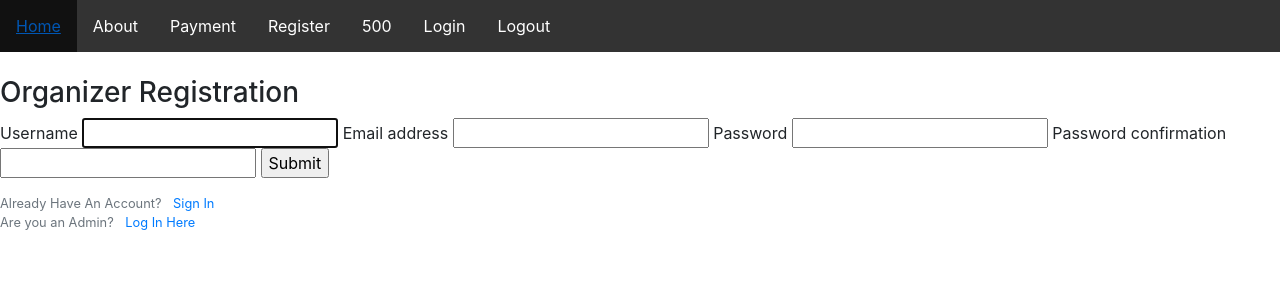
After one commit to alvinjiang32/CS_160, a Django app: page /register/ in a window 1280 px wide. The commit adds this page. Shown: the top 300 px of the page. Run offline with Django 3.2, Linux system fonts and the light colour scheme; some libraries are stand-ins or nearby versions.

Commit message:
Created creditcard.html, login.html, register.html, added Payment(), CreateUserForm(), LogUserInForm() in forms.py, created CreditCard in models.py, created login(), logoutUser(), creditcard(), register().

```diff
--- /dev/null
+++ b/meetup/forms.py
@@ -0,0 +1,24 @@
+from django.db import models
+from django.contrib.auth.models import User
+from django.db.models.signals import post_save
+from django.dispatch import receiver
+from django.forms import forms, ModelForm
+from .models import CreditCard
+from django.contrib.auth.forms import UserCreationForm
+
+
+class PaymentForm(ModelForm):
+    class Meta:
+        model = CreditCard
+        fields = '__all__'
+
+class CreateUserForm(UserCreationForm):
+    class Meta:
+        model = User
+        fields = ['username', 'email', 'password1', 'password2']
+
+
+class LogUserInForm(UserCreationForm):
+    class Meta:
+        model = User
+        fields = ['username', 'password']
--- a/meetup/templates/meetup/base.html
+++ b/meetup/templates/meetup/base.html
@@ -1,18 +1,14 @@
 {% load static %}
 
-<!DOCTYPE html>
+
 <html lang="en">
 <head>
     <!-- Required meta tags for Bootstrap -->
     <meta charset="utf-8">
-    <meta name="viewport"
-          content="width=device-width, initial-scale=1, shrink-to-fit=no">
+    <meta name="viewport" content="width=device-width, initial-scale=1, shrink-to-fit=no">
 
     <!-- Bootstrap CSS -->
-    <link rel="stylesheet"
-          href="https://maxcdn.bootstrapcdn.com/bootstrap/4.0.0/css/bootstrap.min.css"
-          integrity="sha384-Gn5384xqQ1aoWXA+058RXPxPg6fy4IWvTNh0E263XmFcJlSAwiGgFAW/dAiS6JXm"
-          crossorigin="anonymous">
+    <link rel="stylesheet" href="https://maxcdn.bootstrapcdn.com/bootstrap/4.0.0/css/bootstrap.min.css" integrity="sha384-Gn5384xqQ1aoWXA+058RXPxPg6fy4IWvTNh0E263XmFcJlSAwiGgFAW/dAiS6JXm" crossorigin="anonymous">
 
     <!-- Our CSS -->
     <link rel="stylesheet" type="text/css"
@@ -24,26 +20,25 @@
         <title>Meetup!</title>
     {% endif %}
 </head>
-<body>
+<nav>
     <ul>
       <li><a href="{% url 'meetup-home' %}">Home</a></li>
       <li><a href="{% url 'meetup-about' %}">About</a></li>
-      <li><a href="#">TBD</a></li>
-      <li><a href="#">TBD</a></li>
+        <li><a href="{% url 'meetup-creditcard' %}">Payment</a></li>
+      <li><a href="{% url 'meetup-register' %}">Register</a></li>
+        <li><a href="{% url 'meetup-creditcard' %}">500</a></li>
+        <li><a href="{% url 'meetup-login' %}">Login</a></li>
+        <li><a href="{% url 'meetup-logout' %}">Logout</a></li>
     </ul>
+
     <br>
-
-    {% block content %}{% endblock %}
+    <div class="container"></div>
+        {% block content %}{% endblock %}
+    </nav>
 
     <!-- JavaScript for Bootstrap -->
-    <script src="https://code.jquery.com/jquery-3.2.1.slim.min.js"
-            integrity="sha384-KJ3o2DKtIkvYIK3UENzmM7KCkRr/rE9/Qpg6aAZGJwFDMVNA/GpGFF93hXpG5KkN"
-            crossorigin="anonymous"></script>
-    <script src="https://cdnjs.cloudflare.com/ajax/libs/popper.js/1.12.9/umd/popper.min.js"
-            integrity="sha384-ApNbgh9B+Y1QKtv3Rn7W3mgPxhU9K/ScQsAP7hUibX39j7fakFPskvXusvfa0b4Q"
-            crossorigin="anonymous"></script>
-    <script src="https://maxcdn.bootstrapcdn.com/bootstrap/4.0.0/js/bootstrap.min.js"
-            integrity="sha384-JZR6Spejh4U02d8jOt6vLEHfe/JQGiRRSQQxSfFWpi1MquVdAyjUar5+76PVCmYl"
-            crossorigin="anonymous"></script>
-</body>
+    <script src="https://code.jquery.com/jquery-3.2.1.slim.min.js" integrity="sha384-KJ3o2DKtIkvYIK3UENzmM7KCkRr/rE9/Qpg6aAZGJwFDMVNA/GpGFF93hXpG5KkN" crossorigin="anonymous"></script>
+    <script src="https://cdnjs.cloudflare.com/ajax/libs/popper.js/1.12.9/umd/popper.min.js" integrity="sha384-ApNbgh9B+Y1QKtv3Rn7W3mgPxhU9K/ScQsAP7hUibX39j7fakFPskvXusvfa0b4Q" crossorigin="anonymous"></script>
+    <script src="https://maxcdn.bootstrapcdn.com/bootstrap/4.0.0/js/bootstrap.min.js" integrity="sha384-JZR6Spejh4U02d8jOt6vLEHfe/JQGiRRSQQxSfFWpi1MquVdAyjUar5+76PVCmYl" crossorigin="anonymous"></script>
+</div>
 </html>
--- /dev/null
+++ b/meetup/templates/meetup/register.html
@@ -0,0 +1,30 @@
+{% extends "meetup/base.html" %}
+
+{% block content %}
+<h3>Organizer Registration</h3>
+    <form method="POST" action="">
+        {% csrf_token %} <!-- token required for forms in Django -->
+        {% for field in form %}
+            {{field.label}}
+            {{field}}
+        {% endfor %}
+
+
+        <input type="submit" name="Create User">
+    </form>
+
+    <small class="text-muted">
+                Already Have An Account? <a class="ml-2"
+                                            href="/admin">Sign
+                In</a>
+            </small>
+
+            <div>
+            <small class="text-muted">
+                Are you an Admin? <a class="ml-2"
+                                            href="{% url 'meetup-login' %}">Log In Here</a>
+            </small>
+
+        </div>
+
+{% endblock content %}
--- a/meetup/urls.py
+++ b/meetup/urls.py
@@ -1,7 +1,14 @@
 from django.urls import path
 from . import views
+from django.contrib import admin
+from django.urls import path, include
+
 
 urlpatterns = [
     path('', views.home, name='meetup-home'),
     path('about/', views.about, name='meetup-about'),
+    path('login/', views.login, name="meetup-login"),
+    path('register/', views.register,name='meetup-register'),
+    path('creditcard/', views.creditcard, name='meetup-creditcard'),
+    path('logout/', views.logoutUser, name='meetup-logout'),
 ]
--- a/meetup/views.py
+++ b/meetup/views.py
@@ -1,4 +1,10 @@
-from django.shortcuts import render
+from django.shortcuts import render, redirect
+from django.contrib import messages
+from django.contrib.auth.forms import UserCreationForm
+from .forms import PaymentForm, CreateUserForm, LogUserInForm
+from .models import *
+from django.contrib.auth import authenticate, login, logout
+from django.contrib.auth.decorators import login_required
 
 
 def home(request):
@@ -7,3 +13,60 @@ def home(request):
 
 def about(request):
     return render(request, "meetup/about.html", {"title": "About"})
+
+
+def login(request):
+    form = LogUserInForm()
+    if request.user.is_authenticated:
+        return redirect('meetup-home')
+    else:
+        if request.method == 'POST':
+            form = LogUserInForm(request.POST)
+            username = request.POST.get('username')
+            password = request.POST.get('password')
+
+            user = authenticate(request, username =username, password=password)
+            if user is not None:
+                login(request, username)
+                return redirect('meetup-home')
+            else:
+                messages.info(request, 'Username OR password is incorrect')
+
+        context = {'form': form}
+        return render(request, "meetup/login.html", context)
+
+def logoutUser(request):
+    logout(request)
+    return redirect('meetup-login')
+
+#@login_required(login_url='meetup-login')
+def creditcard(request):
+
+    formx = PaymentForm()
+
+    if request.method == 'POST':
+        formx = PaymentForm(request.POST)
+        if formx.is_valid():
+            formx.save()
+
+
+
+    context = {'form':formx}
+    return render(request, "meetup/creditcard.html", context)
+
+
+def register(request):
+    if request.user.is_authenticated:
+        return redirect('meetup-home')
+    else:
+        form = CreateUserForm()
+        if request.method == 'POST':
+            form = CreateUserForm(request.POST)
+            if form.is_valid():
+                form.save()
+                user = form.cleaned_data.get('username')
+                messages.success((request, 'Account was created for' + user))
+                return redirect('meetup-login')
+
+        context = {'form': form}
+        return render(request, 'meetup/register.html', context)
--- a/meetup_project/urls.py
+++ b/meetup_project/urls.py
@@ -19,4 +19,5 @@ from django.urls import path, include
 urlpatterns = [
     path('admin/', admin.site.urls),
     path('', include("meetup.urls")),
+
 ]
```
Also changed, not shown: meetup/models.py (+13 -0 lines), meetup/templates/meetup/creditcard.html (added, +12 -0 lines), meetup/templates/meetup/home.html (+27 -2 lines), meetup/templates/meetup/login.html (added, +19 -0 lines), __init__.py (added).
